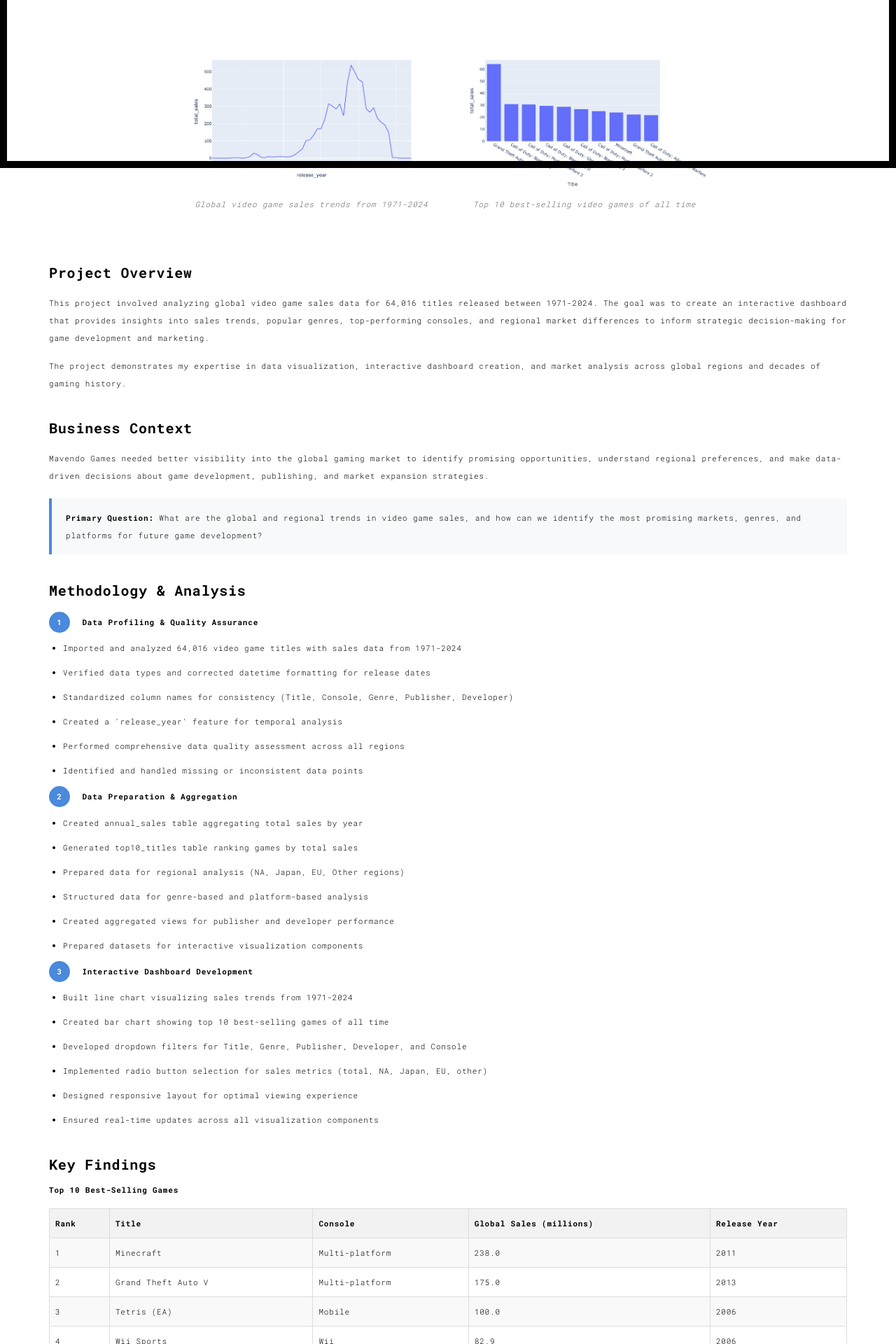
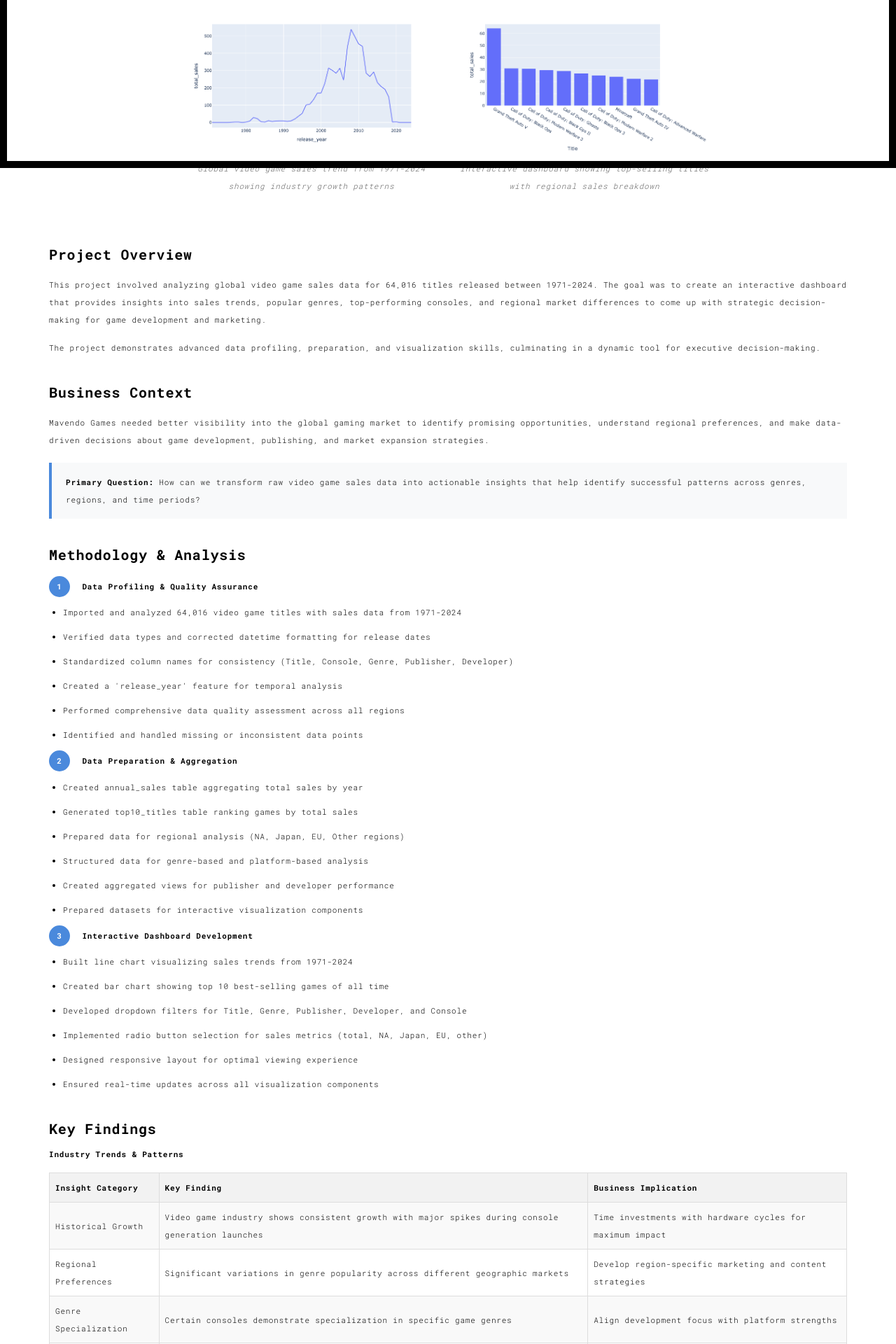
Before and after one commit to pochiman/PythonDeveloper, a Flask app: template S19_Web_Development_with_Python/web_server/templates/work007.html in a window 1280 px wide. Shown: the part 560-2480 px from the top of the page at 70% size. Run offline with Flask 3, Linux system fonts and the light colour scheme; the template is opened without the code that fills it, so the values that code supplies are empty; some libraries are stand-ins or nearby versions.

Commit message:
initial commit

```diff
--- a/S19_Web_Development_with_Python/web_server/templates/work007.html
+++ b/S19_Web_Development_with_Python/web_server/templates/work007.html
@@ -86,24 +86,35 @@
     margin-right: 10px;
   }
 
-  .sales-table {
+  .data-quality-table {
     width: 100%;
     border-collapse: collapse;
     margin: 20px 0;
   }
 
-  .sales-table th, .sales-table td {
+  .data-quality-table th, .data-quality-table td {
     border: 1px solid #ddd;
     padding: 8px;
     text-align: left;
   }
 
-  .sales-table th {
+  .data-quality-table th {
     background-color: #f2f2f2;
   }
 
-  .sales-table tr:nth-child(even) {
+  .data-quality-table tr:nth-child(even) {
     background-color: #f9f9f9;
+  }
+
+  .dashboard-feature {
+    background: #f8f9fa;
+    padding: 15px;
+    border-radius: 5px;
+    margin: 10px 0;
+  }
+
+  .section-spacing {
+    margin-top: 30px;
   }
 </style>
 </head>
@@ -133,13 +144,39 @@
         </ul>
 
         <ul class="nav navbar-nav navbar-right navbar-small visible-md visible-lg">
-          <li><a href="./work001.html" title="">001</a></li>
-          <li><a href="./work002.html" title="">002</a></li>
-          <li><a href="./work003.html" title="">003</a></li>
-          <li><a href="./work004.html" title="">004</a></li>
-          <li><a href="./work005.html" title="">005</a></li>
-          <li><a href="./work006.html" title="">006</a></li>
-          <li><a href="./work007.html" title="" class="active">007</a></li>
+          <li class="dropdown">
+            <a href="#" class="dropdown-toggle" data-toggle="dropdown">
+              007 <span class="caret"></span>
+            </a>
+            <ul class="dropdown-menu">
+              <li><a href="./works.html">All Projects</a></li>
+              <li class="divider"></li>
+              <li><a href="./work001.html">001 : Algorithmic Forex Trading</a></li>
+              <li><a href="./work002.html">002 : AirBnB Listing Analysis</a></li>
+              <li><a href="./work003.html">003 : Electricity Usage Analysis</a></li>
+              <li><a href="./work004.html">004 : Customer Data Preparation</a></li>
+              <li><a href="./work005.html">005 : Customer Classification</a></li>
+              <li><a href="./work006.html">006 : Customer Segmentation</a></li>
+              <li><a href="./work007.html">007 : Global Video Game Sales</a></li>
+              <li><a href="./work008.html">008 : Predicting Fuel Economy</a></li>
+              <li><a href="./work009.html">009 : World Economic Report</a></li>
+              <li><a href="./work010.html">010 : Restaurant Order Analysis</a></li>
+              <li><a href="./work011.html">011 : Motor Vehicle Thefts</a></li>
+              <li><a href="./work012.html">012 : Baby Name Trend Analysis</a></li>
+              <li><a href="./work013.html">013 : Coffee Shop Dashboard</a></li>
+              <li><a href="./work014.html">014 : Traffic Safety Analysis</a></li>
+              <li><a href="./work015.html">015 : Customer Complaint Tracking</a></li>
+              <li><a href="./work016.html">016 : Global Electronics Retailer</a></li>
+              <li><a href="./work017.html">017 : HR Survey Analysis</a></li>
+              <li><a href="./work018.html">018 : Manufacturing Downtime</a></li>
+              <li><a href="./work019.html">019 : MoMA Art Explorer</a></li>
+              <li><a href="./work020.html">020 : CrossFit Games Analysis</a></li>
+              <li><a href="./work021.html">021 : Global CO2 Emissions</a></li>
+              <li><a href="./work022.html">022 : Supply Chain Shipping</a></li>
+              <li><a href="./work023.html">023 : CRM Sales Dashboard</a></li>
+              <li><a href="./work024.html">024 : Stock Market Tracker</a></li>
+            </ul>
+          </li>
         </ul>
       </div>
     </div>
@@ -163,11 +200,7 @@
           <div class="tech-stack text-center">
             <span class="tech-item">Python</span>
             <span class="tech-item">Pandas</span>
-            <span class="tech-item">Data Visualization</span>
-            <span class="tech-item">Interactive Dashboard</span>
             <span class="tech-item">Plotly</span>
-            <span class="tech-item">Data Analysis</span>
-            <span class="tech-item">Market Analysis</span>
             <span class="tech-item">Jupyter</span>
           </div>
         </div>
@@ -176,12 +209,12 @@
       <div class="col-md-8 col-md-offset-2 section-container-spacer">
         <div class="row">
           <div class="col-xs-12 col-md-6">
-            <img src="./static/assets/images/work007_1.jpg" class="img-responsive" alt="Video Game Sales Trends">
-            <p class="img-caption">Global video game sales trends from 1971-2024</p>
+            <img src="./static/assets/images/work007_1.jpg" class="img-responsive" alt="Sales Trend Over Time">
+            <p class="img-caption">Global video game sales trend from 1971-2024 showing industry growth patterns</p>
           </div>
           <div class="col-xs-12 col-md-6">
-            <img src="./static/assets/images/work007_2.jpg" class="img-responsive" alt="Top Selling Games">
-            <p class="img-caption">Top 10 best-selling video games of all time</p>
+            <img src="./static/assets/images/work007_2.jpg" class="img-responsive" alt="Top Selling Games Dashboard">
+            <p class="img-caption">Interactive dashboard showing top-selling titles with regional sales breakdown</p>
           </div>
         </div>
       </div>
@@ -189,9 +222,9 @@
       <div class="col-xs-12">
         <div class="project-section">
           <h3>Project Overview</h3>
-          <p>This project involved analyzing global video game sales data for 64,016 titles released between 1971-2024. The goal was to create an interactive dashboard that provides insights into sales trends, popular genres, top-performing consoles, and regional market differences to inform strategic decision-making for game development and marketing.</p>
+          <p>This project involved analyzing global video game sales data for 64,016 titles released between 1971-2024. The goal was to create an interactive dashboard that provides insights into sales trends, popular genres, top-performing consoles, and regional market differences to come up with strategic decision-making for game development and marketing.</p>
 
-          <p>The project demonstrates my expertise in data visualization, interactive dashboard creation, and market analysis across global regions and decades of gaming history.</p>
+          <p>The project demonstrates advanced data profiling, preparation, and visualization skills, culminating in a dynamic tool for executive decision-making.</p>
         </div>
 
         <div class="project-section">
@@ -199,7 +232,7 @@
           <p>Mavendo Games needed better visibility into the global gaming market to identify promising opportunities, understand regional preferences, and make data-driven decisions about game development, publishing, and market expansion strategies.</p>
 
           <div class="insight-box">
-            <strong>Primary Question:</strong> What are the global and regional trends in video game sales, and how can we identify the most promising markets, genres, and platforms for future game development?
+            <strong>Primary Question:</strong> How can we transform raw video game sales data into actionable insights that help identify successful patterns across genres, regions, and time periods?
           </div>
         </div>
 
@@ -240,59 +273,44 @@
         <div class="project-section">
           <h3>Key Findings</h3>
 
-          <h4>Top 10 Best-Selling Games</h4>
-          <table class="sales-table">
+          <h4>Industry Trends & Patterns</h4>
+          <table class="data-quality-table">
             <tr>
-              <th>Rank</th>
-              <th>Title</th>
-              <th>Console</th>
-              <th>Global Sales (millions)</th>
-              <th>Release Year</th>
+              <th>Insight Category</th>
+              <th>Key Finding</th>
+              <th>Business Implication</th>
             </tr>
             <tr>
-              <td>1</td>
-              <td>Minecraft</td>
-              <td>Multi-platform</td>
-              <td>238.0</td>
-              <td>2011</td>
+              <td>Historical Growth</td>
+              <td>Video game industry shows consistent growth with major spikes during console generation launches</td>
+              <td>Time investments with hardware cycles for maximum impact</td>
             </tr>
             <tr>
-              <td>2</td>
-              <td>Grand Theft Auto V</td>
-              <td>Multi-platform</td>
-              <td>175.0</td>
-              <td>2013</td>
+              <td>Regional Preferences</td>
+              <td>Significant variations in genre popularity across different geographic markets</td>
+              <td>Develop region-specific marketing and content strategies</td>
             </tr>
             <tr>
-              <td>3</td>
-              <td>Tetris (EA)</td>
-              <td>Mobile</td>
-              <td>100.0</td>
-              <td>2006</td>
+              <td>Genre Specialization</td>
+              <td>Certain consoles demonstrate specialization in specific game genres</td>
+              <td>Align development focus with platform strengths</td>
             </tr>
             <tr>
-              <td>4</td>
-              <td>Wii Sports</td>
-              <td>Wii</td>
-              <td>82.9</td>
-              <td>2006</td>
-            </tr>
-            <tr>
-              <td>5</td>
-              <td>PUBG: Battlegrounds</td>
-              <td>Multi-platform</td>
-              <td>75.0</td>
-              <td>2017</td>
+              <td>Cross-regional Hits</td>
+              <td>Identification of titles successful globally vs. region-specific hits</td>
+              <td>Optimize localization and global release strategies</td>
             </tr>
           </table>
 
+          <div class="section-spacing"></div>
+
+          <h4>Strategic Insights</h4>
           <ul class="feature-list">
-            <li><strong>Market Growth:</strong> Video game industry has experienced exponential growth since the 2000s</li>
-            <li><strong>Regional Preferences:</strong> Significant differences in genre preferences across NA, Japan, and EU markets</li>
-            <li><strong>Platform Specialization:</strong> Certain consoles show strong specialization in specific genres</li>
-            <li><strong>Cross-regional Hits:</strong> Identified games that succeeded globally versus those with regional appeal</li>
-            <li><strong>Genre Trends:</strong> Action and sports genres consistently dominate sales charts</li>
-            <li><strong>Publisher Performance:</strong> Nintendo, EA, and Activision consistently among top publishers</li>
+            <li><strong>Top Performing Titles:</strong> Wii Sports, Grand Theft Auto V, and Super Mario Bros. dominate all-time sales charts</li>
+            <li><strong>Growth Periods:</strong> Major industry growth observed during 1980s (NES era) and 2000s (PS2/Xbox generation)</li>
+            <li><strong>Regional Variations:</strong> Japanese market shows strong preference for RPGs while North America favors action/shooter genres</li>
+            <li><strong>Console Specialization:</strong> Nintendo platforms excel with family-friendly and platformer games</li>
+            <li><strong>Market Evolution:</strong> Shift from arcade-focused to home console to mobile gaming visible in sales patterns</li>
           </ul>
         </div>
 
@@ -301,14 +319,10 @@
 
           <h4>Technologies Used</h4>
           <div class="tech-stack">
-            <span class="tech-item">Python 3</span>
+            <span class="tech-item">Python</span>
             <span class="tech-item">Pandas</span>
             <span class="tech-item">Plotly</span>
-            <span class="tech-item">Matplotlib</span>
-            <span class="tech-item">Seaborn</span>
-            <span class="tech-item">Jupyter Notebook</span>
-            <span class="tech-item">Data Visualization</span>
-            <span class="tech-item">Interactive Dashboards</span>
+            <span class="tech-item">Jupyter</span>
           </div>
 
           <h4>Analytical Techniques</h4>
@@ -325,14 +339,13 @@
 
         <div class="project-section">
           <h3>Business Impact</h3>
-          <p>The interactive dashboard enabled Mavendo Games to:</p>
+          <p>The interactive dashboard and analysis provided Mavendo Games with:</p>
           <ul class="feature-list">
-            <li>Identify the most promising genres for new game development</li>
-            <li>Understand regional preferences for targeted marketing</li>
-            <li>Analyze competitor performance across different platforms</li>
-            <li>Identify market trends and seasonal patterns</li>
-            <li>Make data-driven decisions about platform focus</li>
-            <li>Develop region-specific game localization strategies</li>
+            <li>Data-driven insights for strategic planning and resource allocation.</li>
+            <li>Identification of promising market segments and genre opportunities.</li>
+            <li>Understanding of regional preferences for targeted game development.</li>
+            <li>Historical context for industry trends and cyclical patterns.</li>
+            <li>Competitive intelligence on successful titles and publishers.</li>
           </ul>
 
           <div class="insight-box">
```
